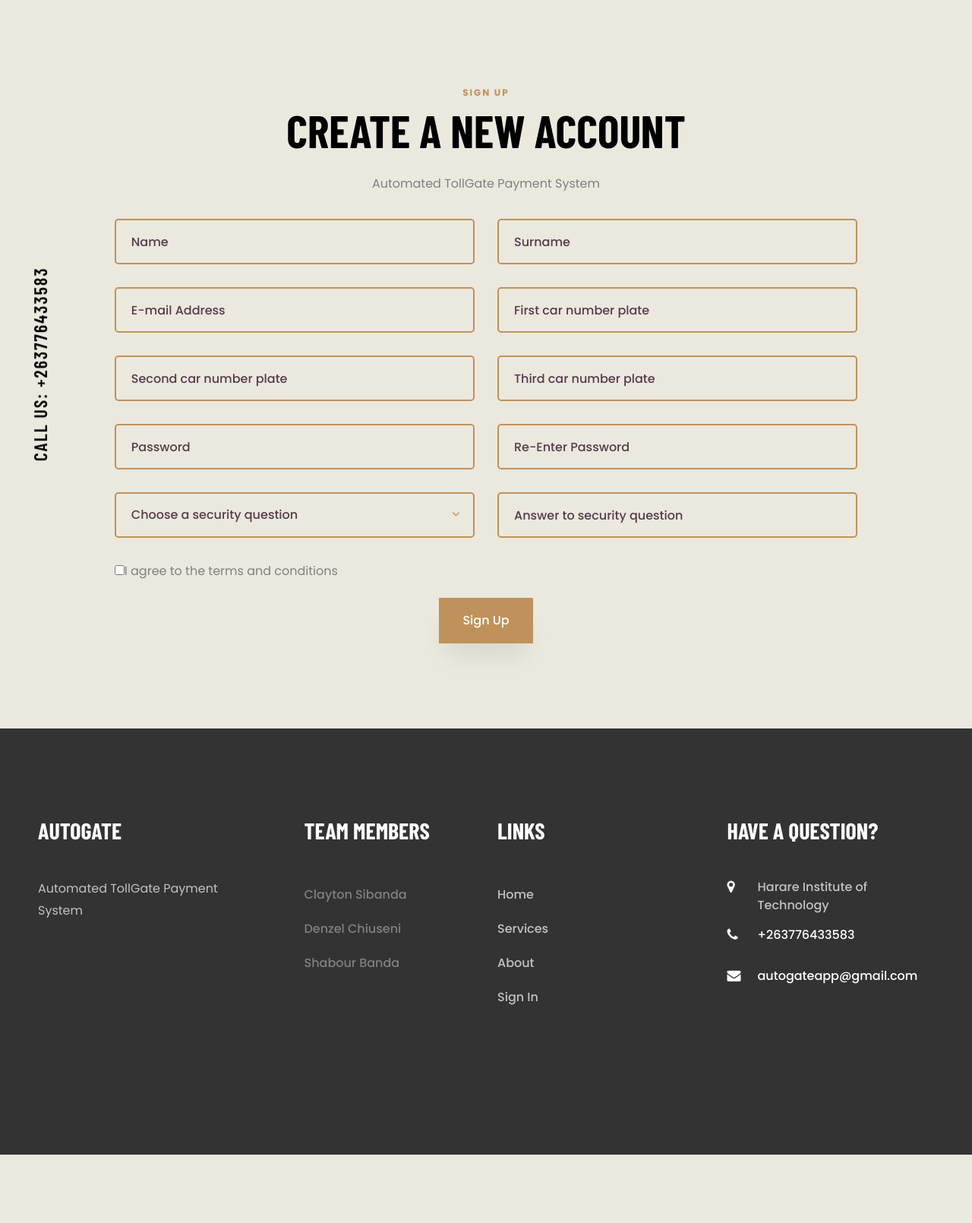
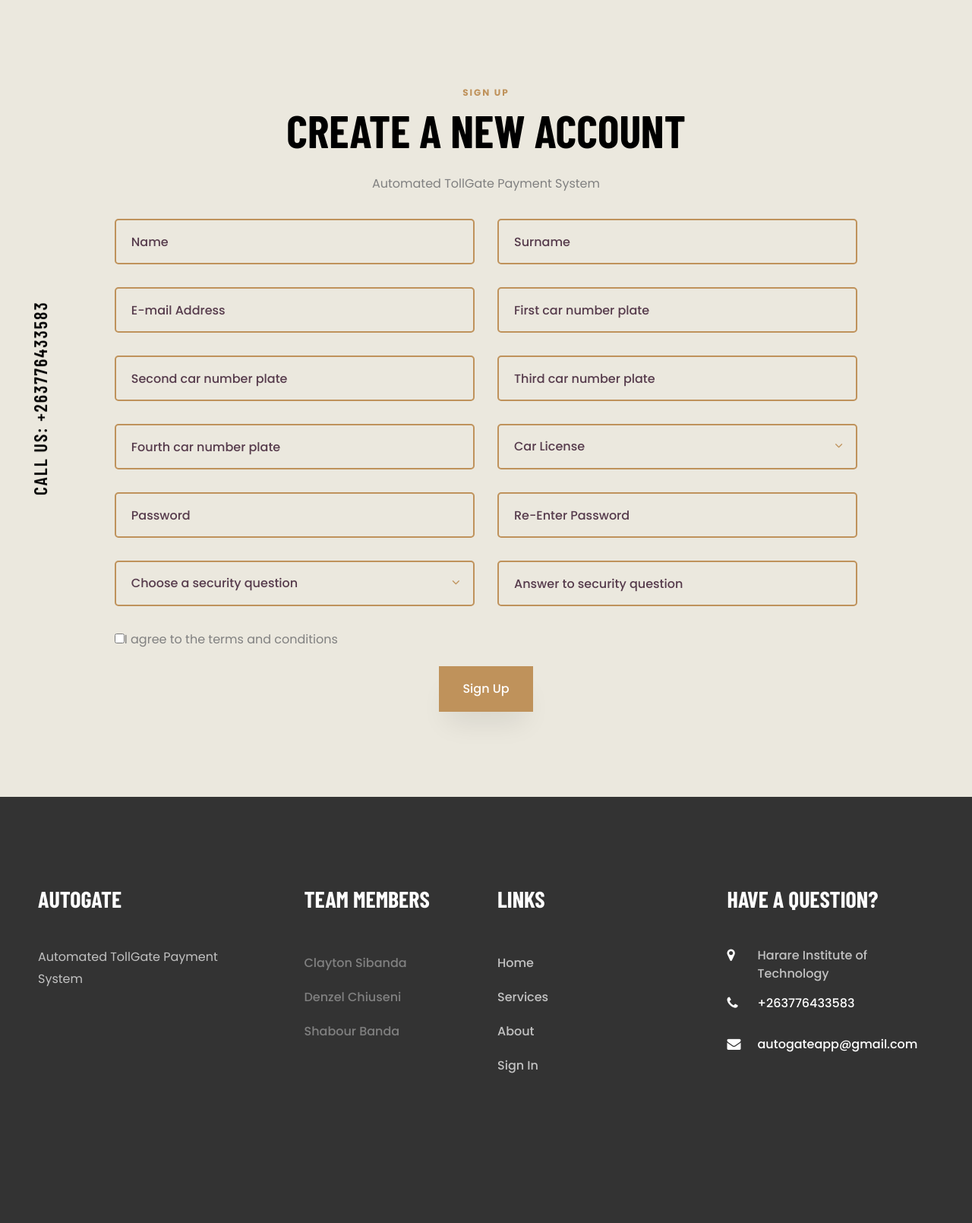
Before and after one commit to Strivekaudani/Automated-Tollgate-Payment-System, a Flask app: page /signup in a window 1280 px wide; the page is wider, and only the part inside the window is pictured. Shown: the part 801-2411 px from the top of that part at 76% size. Before the commit the page ends 2321 px from the top of that part, so only its background shows below. Run offline with Flask 2, Linux system fonts and the light colour scheme; some libraries are stand-ins or nearby versions; some web fonts are replaced.

Commit message:
added SQL

```diff
--- a/FLASK_APP/app.py
+++ b/FLASK_APP/app.py
@@ -36,6 +36,8 @@ def signup():
             number_plate_one = request.form.get("number_plate_one")
             number_plate_two = request.form.get("number_plate_two")
             number_plate_three = request.form.get("number_plate_three")
+            number_plate_four = request.form.get("number_plate_four")
+            carlicense = request.form.get("carlicense")
             password = request.form.get("password")
             confirm = request.form.get("confirm")
             security_question = request.form.get("question")
@@ -49,6 +51,8 @@ def signup():
             number_plate_three = number_plate_three.capitalize()
             security_answer = security_answer.capitalize()
 
+            car_list = [number_plate_one, number_plate_two, number_plate_three, number_plate_four]
+
             emaill = db.execute("SELECT email FROM users WHERE email = :email", {"email":email}).fetchone()
 
             if password == confirm:
@@ -57,6 +61,11 @@ def signup():
                                 {"name":name, "surname":surname, "email":email, "one":number_plate_one, "two" : number_plate_two, "three" : number_plate_three, "hpassword":secure_password})
                     db.execute("INSERT INTO passwords(email, question, answer, password)VALUES(:email, :question, :answer, :password)",
                                 {"email":email, "password":password, "question":security_question, "answer":security_answer})
+
+                    for regnum in car_list:
+                        db.execute("INSERT INTO cars(regnum, carlicense, owner)VALUES(:regnum, :carlicense, :owner)",
+                                    {"regnum":regnum, "carlicense":carlicense, "owner":email})
+
                     db.commit()
 
                     msg = Message('Welcome to AutoGate', sender = 'autogateapp@gmail.com', recipients = [email])
--- a/FLASK_APP/templates/signup.html
+++ b/FLASK_APP/templates/signup.html
@@ -115,6 +115,23 @@
 	              </div>
                 <div class="col-sm-6">
 	                <div class="form-group">
+	                  <input type="text" class="form-control" name="number_plate_four" placeholder="Fourth car number plate">
+	                </div>
+	              </div>
+                <div class="col-sm-6">
+	                <div class="form-group">
+			              <div class="select-wrap">
+                      <div class="icon"><span class="ion-ios-arrow-down"></span></div>
+                      <select name="carlicense" id="" class="form-control" required>
+                        <option value="" disabled selected>Car License</option>
+                        <option value="Where did you grow up?">Paid</option>
+                        <option value="Where did you grow up?">Not paid</option>
+                      </select>
+                    </div>
+			            </div>
+	              </div>
+                <div class="col-sm-6">
+	                <div class="form-group">
 	                  <input type="password" class="form-control"  name="password" placeholder="Password" required>
 	                </div>
 	              </div>
```
